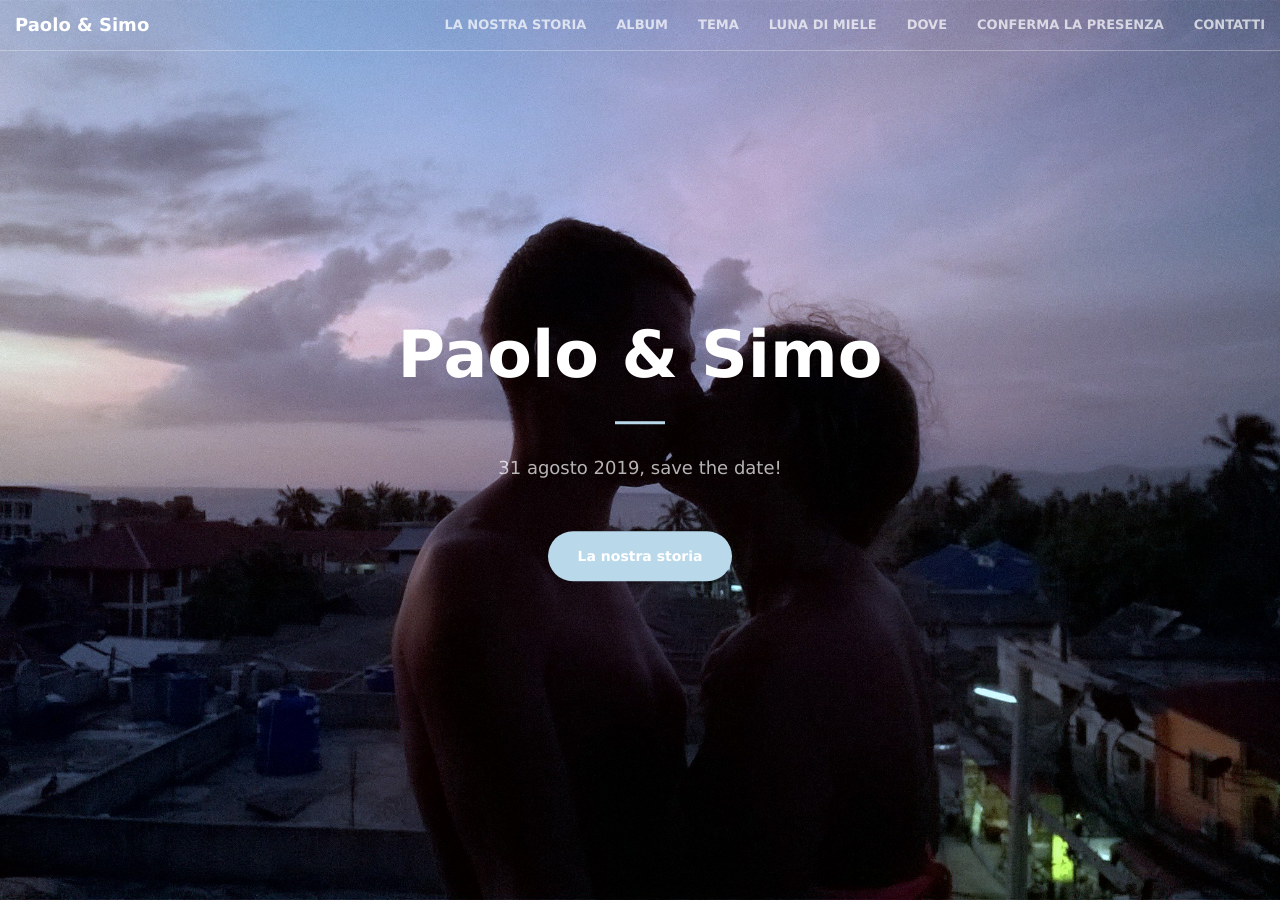
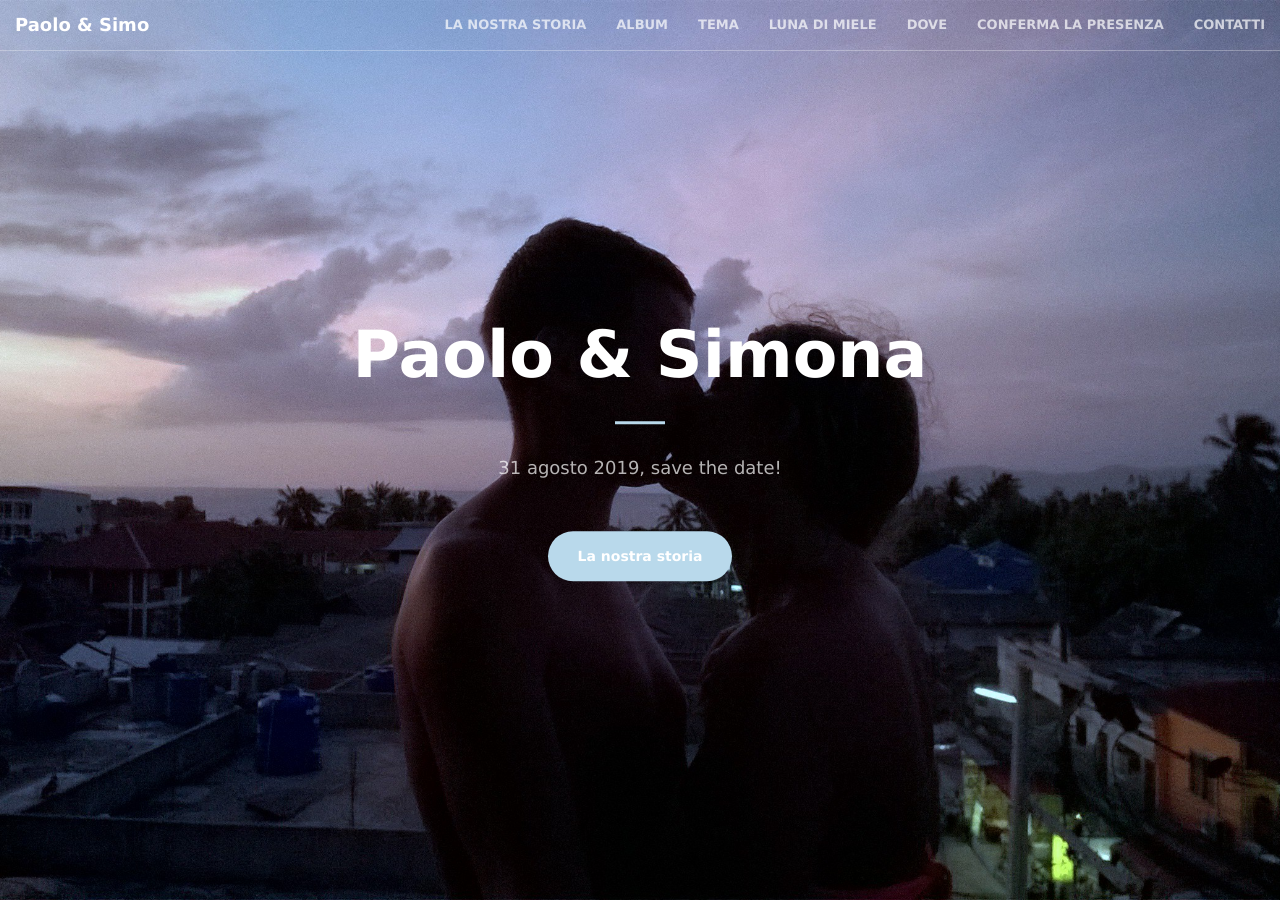
Before and after one commit to simoforzani/simoforzani.github.io, a Jekyll site: the page built from index.html, in a window 1280 px wide and 900 px high. Built offline with Jekyll 4.4.1, drawn with Linux system fonts in a browser that asks for light colours.

Commit message:
change simona

```diff
--- a/_includes/header.html
+++ b/_includes/header.html
@@ -1,7 +1,7 @@
 <header>
     <div class="header-content">
         <div class="header-content-inner">
-            <h1>Paolo & Simo</h1>
+            <h1>Paolo & Simona</h1>
             <hr>
             <p>31 agosto 2019, save the date!</p>
             <a href="#about" class="btn btn-primary btn-xl page-scroll">La nostra storia</a>
```
